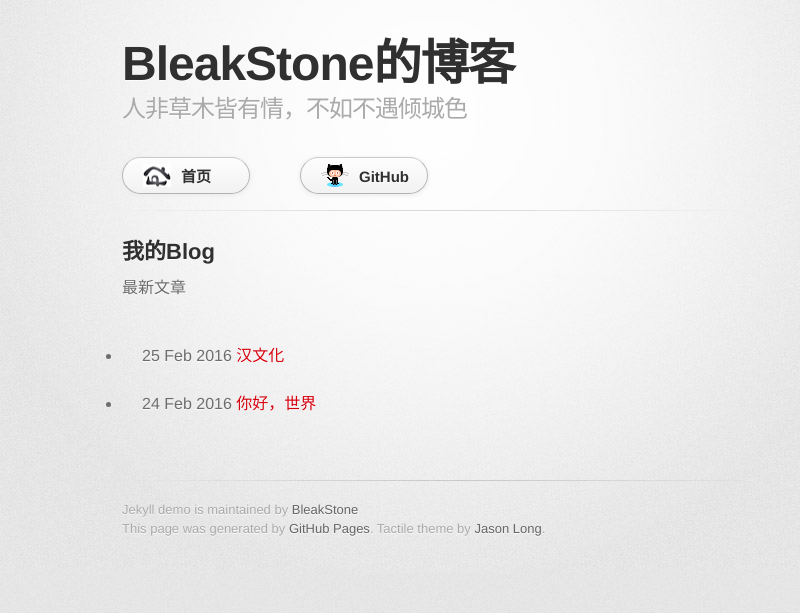
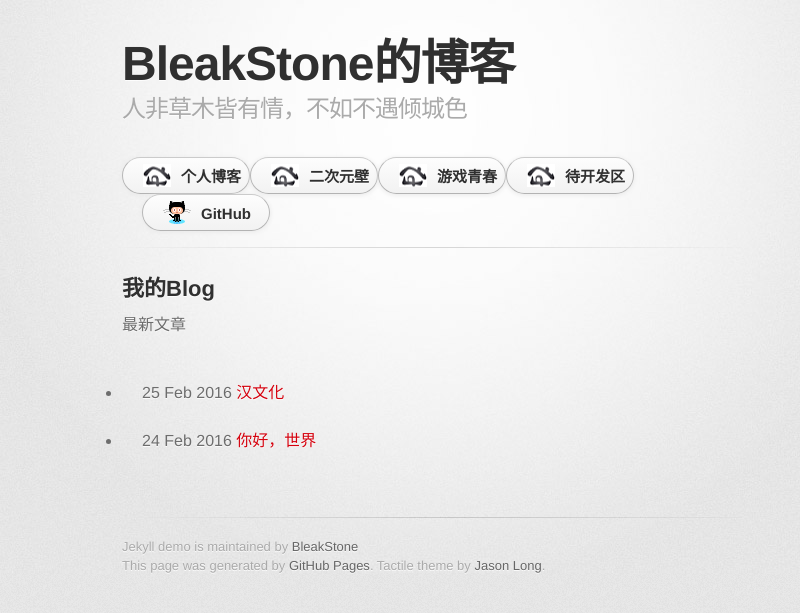
Before and after one commit to BleakStone/blog, a Jekyll site: the page built from index.html, in a window 1280 px wide. Shown: the top 613 px of the page, without its empty margins (208-1008 px from the left). Built offline with Jekyll 4.4.1, drawn with Linux system fonts in a browser that asks for light colours; some web fonts are replaced.

Commit message:
Update default.html

```diff
--- a/_layouts/default.html
+++ b/_layouts/default.html
@@ -33,8 +33,11 @@
         </section>
  -->
         <section id="" class="clearfix">
-          <a href="#" id="view-on-homeicon" class="button"><span>首页</span></a>
-          <a href="https://github.com/BleakStone/jekyll_demo" id="view-on-github" class="button" style="margin-right: 0px;margin-left:50px;"><span>GitHub</span></a>
+          <a href="#" id="view-on-homeicon" class="button"><span>个人博客</span></a>
+          <a href="#" id="view-on-homeicon" class="button"><span>二次元壁</span></a>
+          <a href="#" id="view-on-homeicon" class="button"><span>游戏青春</span></a>
+          <a href="#" id="view-on-homeicon" class="button"><span>待开发区</span></a>
+          <a href="https://github.com/BleakStone/jekyll_demo" id="view-on-github" class="button" style="margin-left:20px;"><span>GitHub</span></a>
         </section>
 
         <hr>
```
